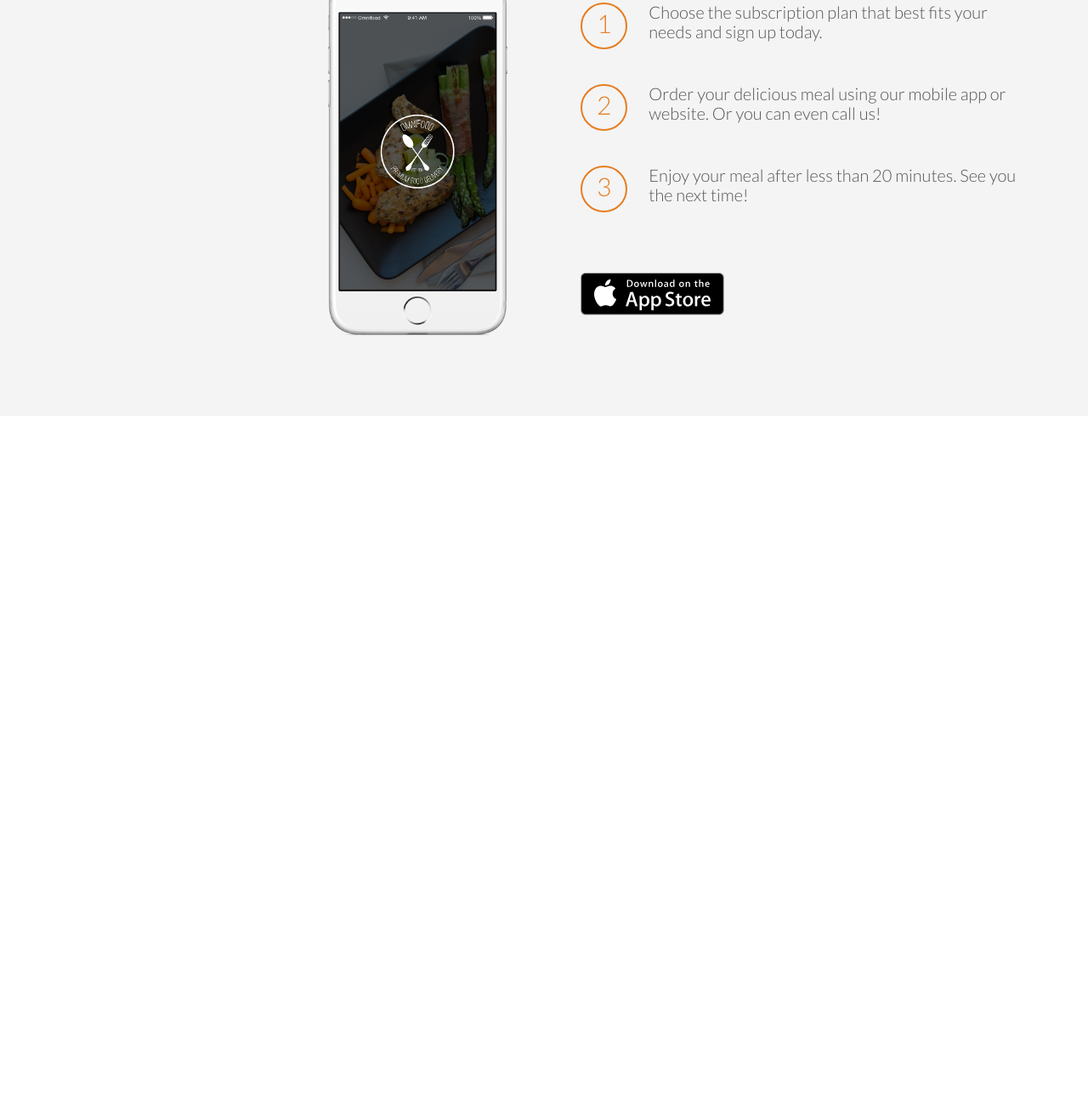
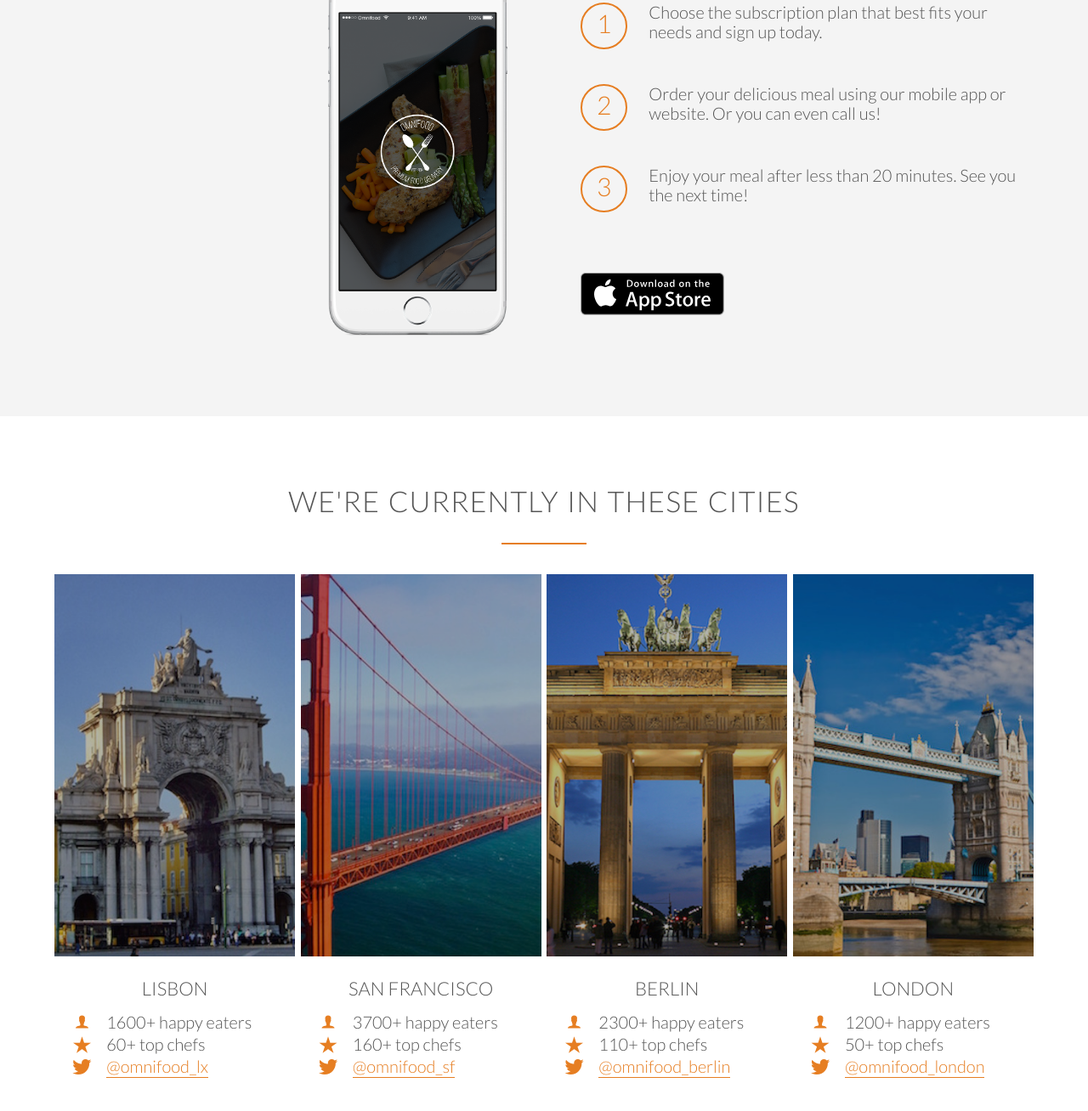
Before and after one commit to lpusz/omnifood-website, a plain HTML site: page index.html in a window 1280 px wide. Shown: the part 2254-3562 px from the top of the page at 85% size. Before the commit the page ends 2744 px from the top, so only its background shows below. Drawn offline with Linux system fonts and the light colour scheme; files whose address does not match are found by name.

Commit message:
Cities section added

```diff
--- a/index.html
+++ b/index.html
@@ -165,6 +165,109 @@
                 </div>
             </div>
         </section>
+
+        <section class="section-cities">
+            <div class="row">
+                <h2>We're currently in these cities</h2>
+            </div>
+
+            <div class="row">
+                <div class="col span-1-of-4 box">
+                    <figure class="city-photo">
+                        <img src="resources/img/lisbon-3.jpg" alt="Lisbon">
+                    </figure>
+
+                    <h3>Lisbon</h3>
+
+                    <div class="city-feature">
+                        <i class="ion-ios-person"></i>
+                        1600+ happy eaters
+                    </div>
+
+                    <div class="city-feature">
+                        <i class="ion-ios-star"></i>
+                        60+ top chefs
+                    </div>
+
+                    <div class="city-feature">
+                        <i class="ion-social-twitter"></i>
+                        <a href="#">@omnifood_lx</a>
+                    </div>
+                </div>
+
+                <div class="col span-1-of-4 box">
+                    <figure class="city-photo">
+                        <img src="resources/img/san-francisco.jpg" alt="San Francisco">
+                    </figure>
+
+                    <h3>San Francisco</h3>
+
+                    <div class="city-feature">
+                        <i class="ion-ios-person"></i>
+                        3700+ happy eaters
+                    </div>
+
+                    <div class="city-feature">
+                        <i class="ion-ios-star"></i>
+                        160+ top chefs
+                    </div>
+
+                    <div class="city-feature">
+                        <i class="ion-social-twitter"></i>
+                        <a href="#">@omnifood_sf</a>
+                    </div>
+                </div>
+
+                <div class="col span-1-of-4 box">
+                    <figure class="city-photo">
+                        <img src="resources/img/berlin.jpg" alt="Berlin">
+                    </figure>
+
+                    <h3>Berlin</h3>
+
+                    <div class="city-feature">
+                        <i class="ion-ios-person"></i>
+                        2300+ happy eaters
+                    </div>
+
+                    <div class="city-feature">
+                        <i class="ion-ios-star"></i>
+                        110+ top chefs
+                    </div>
+
+                    <div class="city-feature">
+                        <i class="ion-social-twitter"></i>
+                        <a href="#">@omnifood_berlin</a>
+                    </div>
+                </div>
+
+                 <div class="col span-1-of-4 box">
+                     <figure class="city-photo">
+                        <img src="resources/img/london.jpg" alt="London">
+                     </figure>
+
+                    <h3>London</h3>
+
+                    <div class="city-feature">
+                        <i class="ion-ios-person"></i>
+                        1200+ happy eaters
+                    </div>
+
+                    <div class="city-feature">
+                        <i class="ion-ios-star"></i>
+                        50+ top chefs
+                    </div>
+
+                    <div class="city-feature">
+                        <i class="ion-social-twitter"></i>
+                        <a href="#">@omnifood_london</a>
+                    </div>
+                </div>
+            </div>
+        </section>
+
+        <section class="section-testimonials">
+        </section>
     </body>
 
 </html>
--- a/resources/css/style.css
+++ b/resources/css/style.css
@@ -257,6 +257,57 @@ header {
     transform: scale(1.03);
 }
 
+.city-photo {
+    overflow: hidden;
+    margin-top: 40px;
+    margin: -7%;
+    margin-bottom: 10%;
+    background-color: #000;
+}
+
+.city-photo img {
+    opacity: 0.7;
+    width: 100%;
+    height: 450px;
+    display: block;
+    object-fit: cover;
+    transform: scale(1.15);
+    transition: transform 0.5s, opacity 0.5s;
+}
+
+.city-photo img:hover {
+    opacity: 1;
+    transform: scale(1.03);
+}
+
+.city-feature i {
+    display: inline-block;
+    width: 30px;
+    color: #e67e22;
+    text-align: center;
+    font-size: 120%;
+    margin-right: 10px;
+
+    line-height: 120%;
+    vertical-align: middle;
+    margin-top: -4px;
+}
+
+.city-feature a:link,
+.city-feature a:active {
+    color: #e67e22;
+    text-decoration: none;
+    padding-bottom: 1px;
+    border-bottom: 1px solid #e67e22;
+    transition: border-bottom 0.35s, color 0.35s;
+}
+
+.city-feature a:hover,
+.city-feature a:active {
+    color: #555;
+    border-bottom: 1px solid transparent;
+}
+
 /* -------------------------------------------- */
 /* HOW IT WORKS */
 /* -------------------------------------------- */
```
